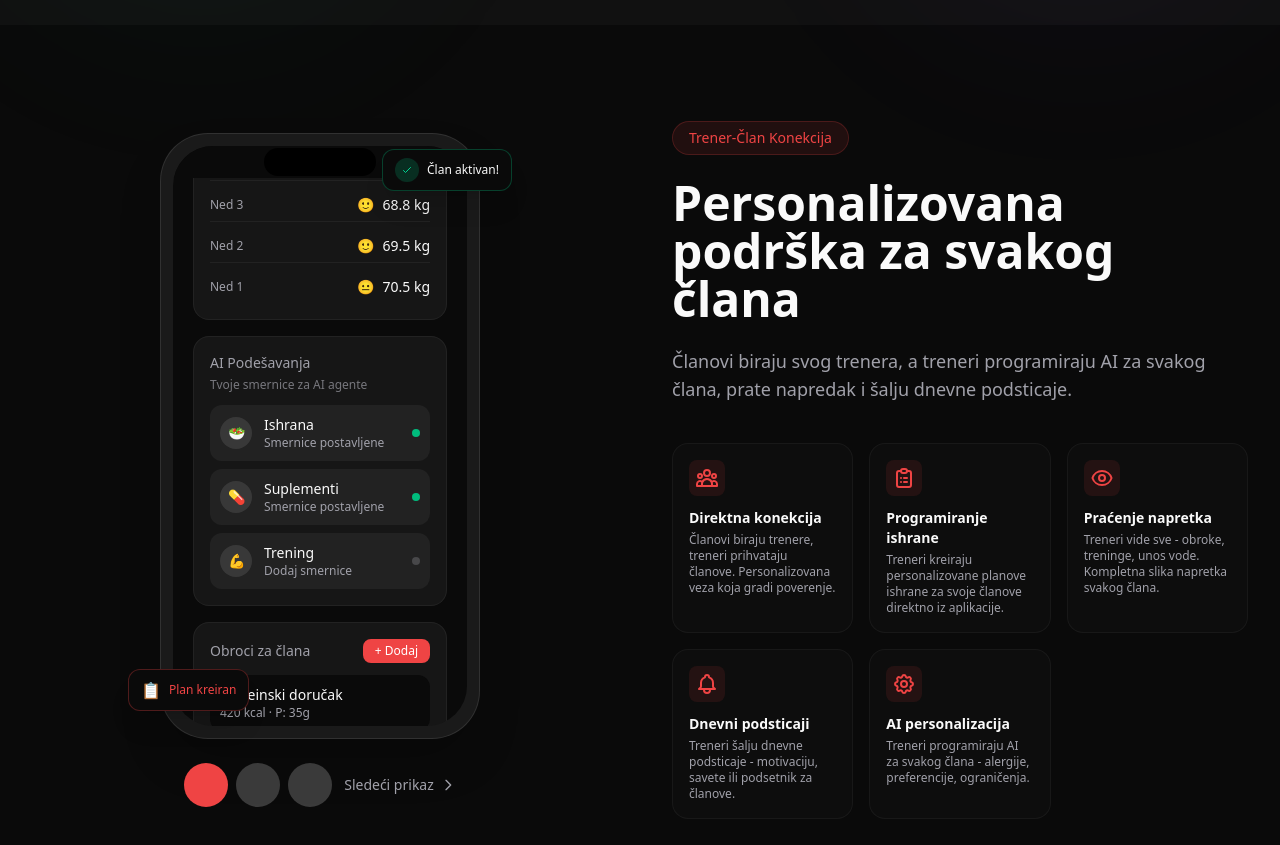
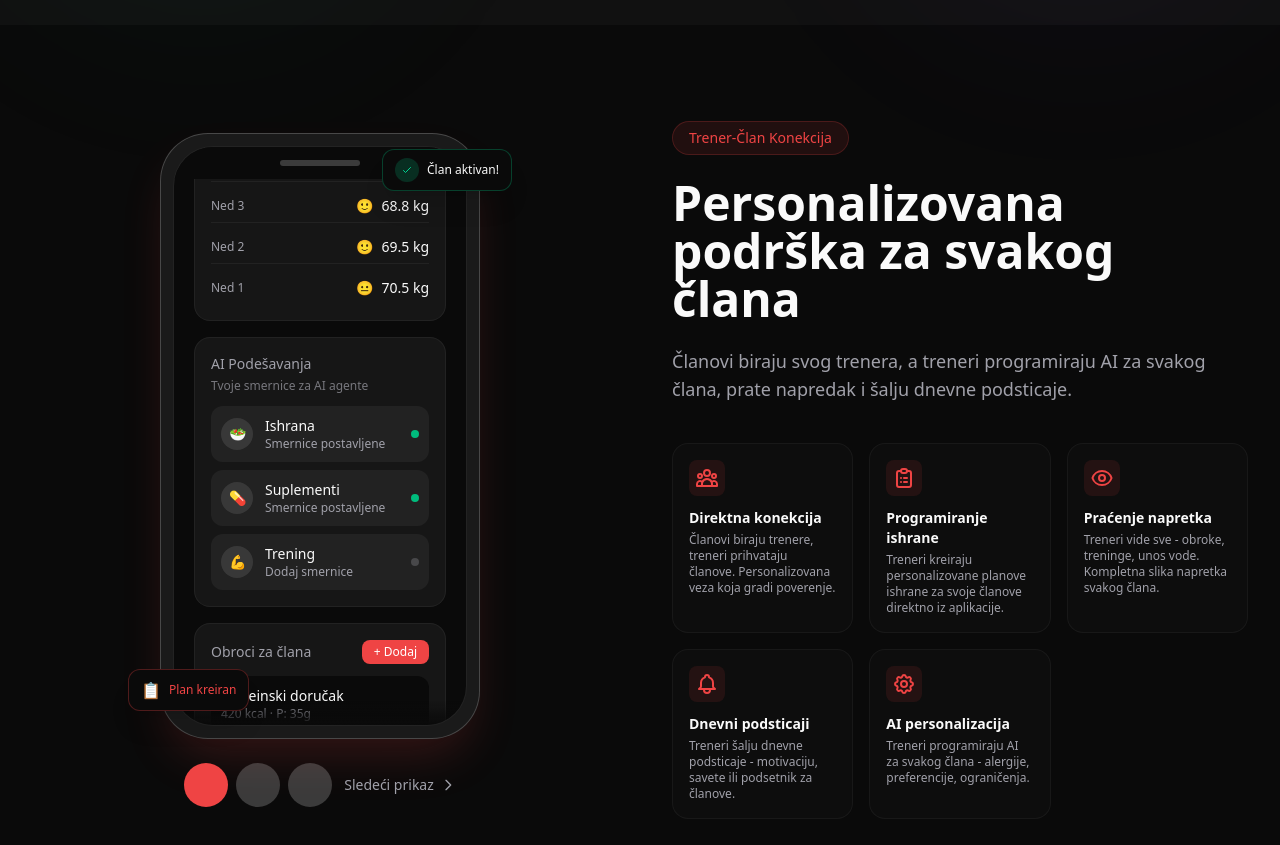
Before and after one commit to Lab42-Consulting/classic-ai, a Next.js app: page /gym-portal in a window 1280 px wide. Shown: the part 1740-2585 px from the top of the page. Built offline with nearby package versions, Linux system fonts and the light colour scheme.

Commit message:
Quick fix

```diff
--- a/app/gym-portal/page.tsx
+++ b/app/gym-portal/page.tsx
@@ -174,15 +174,17 @@ function PhoneCarousel() {
       <div className="relative">
         {/* Phone Frame */}
         <div className="relative w-[280px] sm:w-[320px]">
-          <div className="bg-[#1a1a1a] rounded-[36px] sm:rounded-[48px] p-2.5 sm:p-3 shadow-2xl border border-white/10">
-            <div className="bg-background rounded-[30px] sm:rounded-[40px] overflow-hidden h-[480px] sm:h-[580px]">
-              {/* Status Bar / Dynamic Island */}
-              <div className="h-7 sm:h-8 bg-background flex items-center justify-center sticky top-0 z-10">
-                <div className="w-24 sm:w-28 h-6 sm:h-7 bg-black rounded-full" />
+          <div className="bg-[#1a1a1a] rounded-[36px] sm:rounded-[48px] p-2.5 sm:p-3 shadow-2xl shadow-accent/20 border border-white/20">
+            <div className="bg-background rounded-[30px] sm:rounded-[40px] overflow-hidden h-[480px] sm:h-[580px] border border-white/10 flex flex-col">
+              {/* Status Bar */}
+              <div className="h-7 sm:h-8 bg-background flex items-center justify-center flex-shrink-0">
+                <div className="w-16 sm:w-20 h-1.5 bg-white/20 rounded-full" />
               </div>
 
               {/* Carousel Container */}
-              <div className="relative h-[calc(100%-28px)] sm:h-[calc(100%-32px)] overflow-hidden">
+              <div className="relative flex-1 overflow-hidden">
+                {/* Bottom fade overlay */}
+                <div className="absolute bottom-0 left-0 right-0 h-6 bg-gradient-to-t from-background to-transparent z-10 pointer-events-none" />
                 {/* Slide 1 - Member Detail */}
                 <div
                   className={`absolute inset-0 transition-all duration-500 ease-out ${
```
